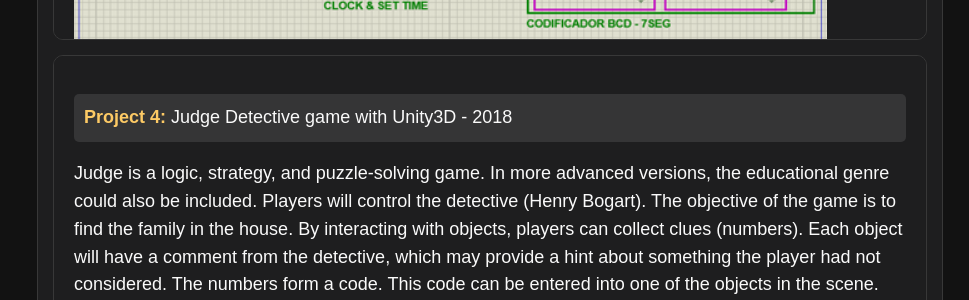
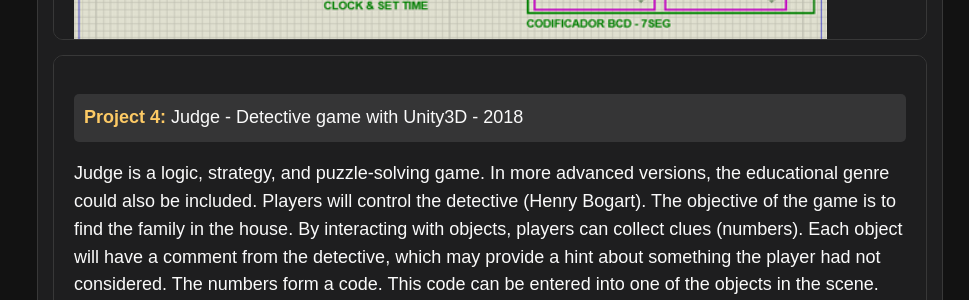
Before and after one commit to javiersainzvillalba/javiersainzvillalba.github.io, a Jekyll site: the page built from projects.md, in a window 1280 px wide. Shown: the part 2636-2936 px from the top of the page, without its empty margins (311-1280 px from the left). Built offline with Jekyll 4.4.1, drawn with Linux system fonts in a browser that asks for light colours.

```diff
--- a/projects.md
+++ b/projects.md
@@ -66,7 +66,7 @@ environments.</p>
     </div>
     <div class="projects-column">
       <ul>
-        <li><strong>Project 4:</strong> Judge Detective game with Unity3D - 2018</li>
+        <li><strong>Project 4:</strong> Judge - Detective game with Unity3D - 2018</li>
       </ul>
       <p>Judge is a logic, strategy, and puzzle-solving game. In more advanced versions, the educational genre could also be included. Players will control the detective (Henry Bogart). The objective of the game is to find the family in the house. By interacting with objects, players can collect clues (numbers). Each object will have a comment from the detective, which may provide a hint about something the player had not considered. The numbers form a code. This code can be entered into one of the objects in the scene. Entering the code will trigger an animation. The game has a cartoon aesthetic and does not contain any textures except for the paintings. It is planned for release on PC only. The player will control the game using a mouse and keyboard.</p>
       <video width="925" height="500" controls>
```
